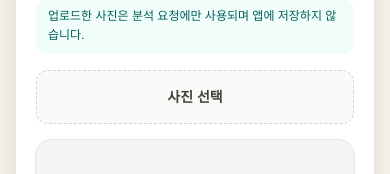
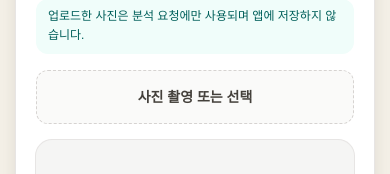
Before and after one commit to chosangjun/pet-behavior-ai, a Next.js app: page / in a window 390 px wide. Shown: the part 309-483 px from the top of the page. Built offline with nearby package versions, Linux system fonts and the light colour scheme.

Commit message:
improve mobile upload ux

```diff
--- a/app/page.tsx
+++ b/app/page.tsx
@@ -915,10 +915,10 @@ export default function Home() {
           </p>
 
           <label className="mt-4 flex cursor-pointer items-center justify-center rounded-xl border border-dashed border-stone-300 bg-stone-50 px-4 py-4 text-sm font-semibold text-stone-700 transition hover:border-teal-500 hover:bg-teal-50">
-            사진 선택
+            사진 촬영 또는 선택
             <input
               type="file"
-              accept=".jpg,.jpeg,.png,.webp"
+              accept="image/*"
               onChange={handleUpload}
               className="sr-only"
             />
@@ -954,10 +954,10 @@ export default function Home() {
                 사진 제거
               </button>
               <label className="cursor-pointer rounded-xl bg-stone-200 px-4 py-3 text-center text-sm font-semibold text-stone-800 transition hover:bg-stone-300 active:scale-[0.98]">
-                다른 사진 선택
+                다른 사진 촬영 또는 선택
                 <input
                   type="file"
-                  accept=".jpg,.jpeg,.png,.webp"
+                  accept="image/*"
                   onChange={handleUpload}
                   className="sr-only"
                 />
```
Also changed, not shown: 1 other file (tests, documents, lock files or other folders).
